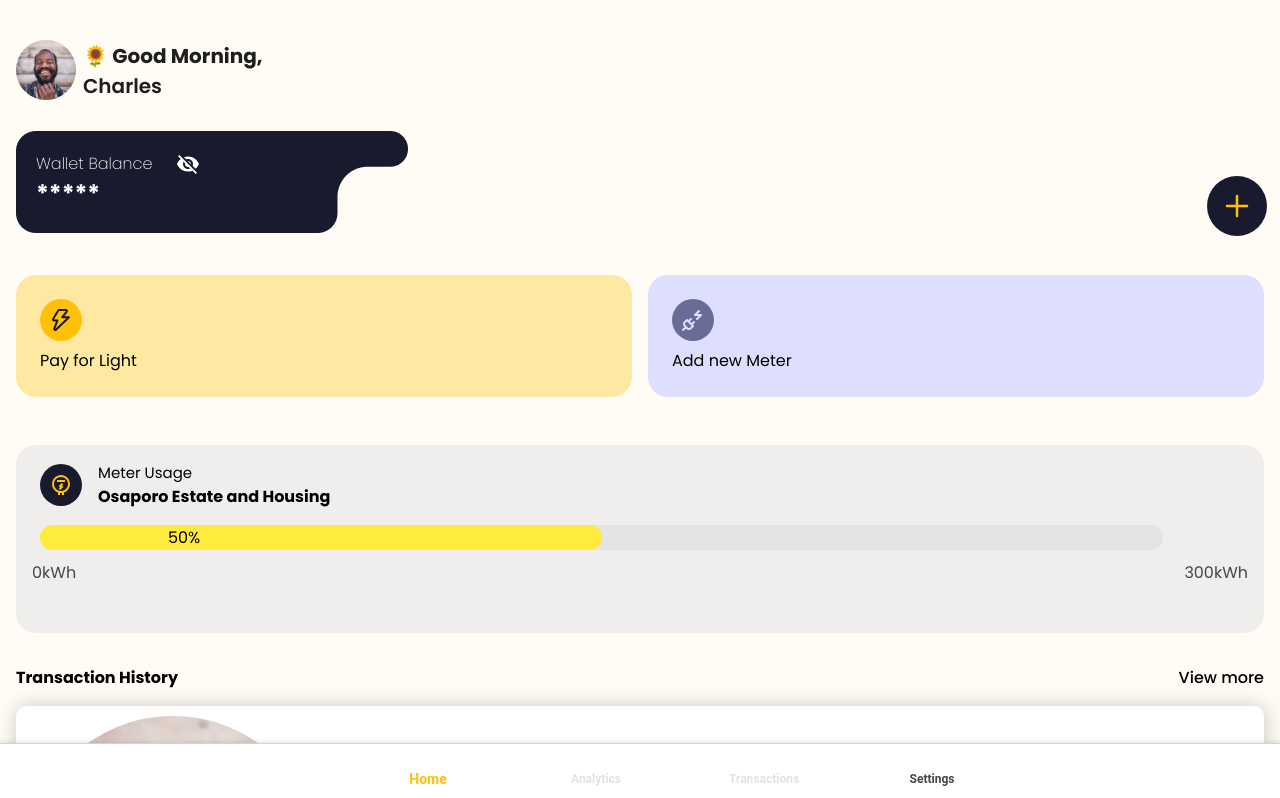
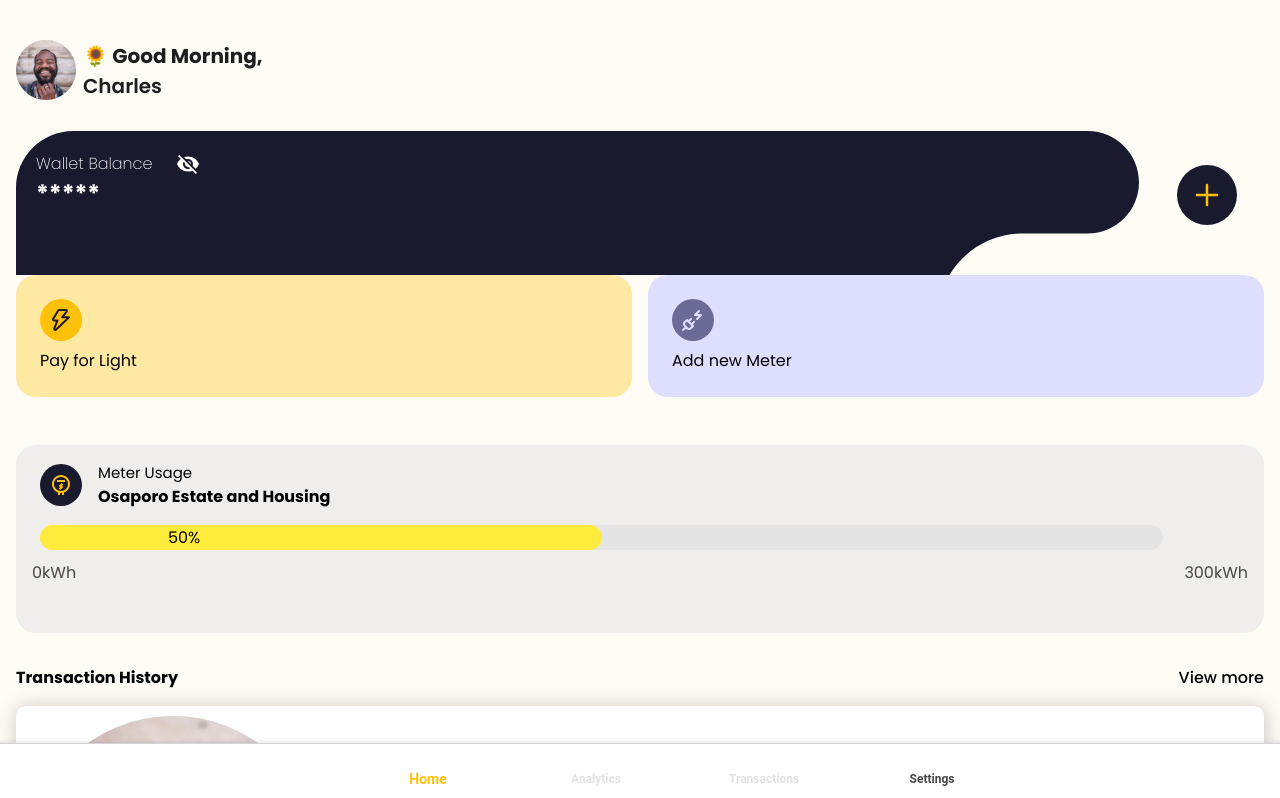
Before and after one commit to mrauthentik/pawa, a React (Vite) app in the folder pawa-sure/: page /dashboard in a window 1280 px wide. Shown: the top 798 px of the page. Built offline with nearby package versions, Linux system fonts and the light colour scheme; some icons are missing.

Commit message:
feat: update money field background image and adjust cross position

```diff
--- a/pawa-sure/src/App.css
+++ b/pawa-sure/src/App.css
@@ -464,8 +464,9 @@ button:active{
 
     }
     .money-field{
-        background: url('./assets/images/blue-bg.png') no-repeat;
+        background: url('./assets/images/blue-bg-2.svg') no-repeat;
         height: 18vh;
+        background-size: 90%;
         margin-top: 1.5rem;
         color: white;
         padding: 20px;
@@ -485,8 +486,8 @@ button:active{
     }
     .cross{
         position: absolute;
-        right: 0.8rem;
-        top: 11rem;
+        right: 2.7rem;
+        top: 10.3rem;
 
     }
 
```
Also changed, not shown: pawa-sure/src/assets/images/blue-bg-2.svg (added).
